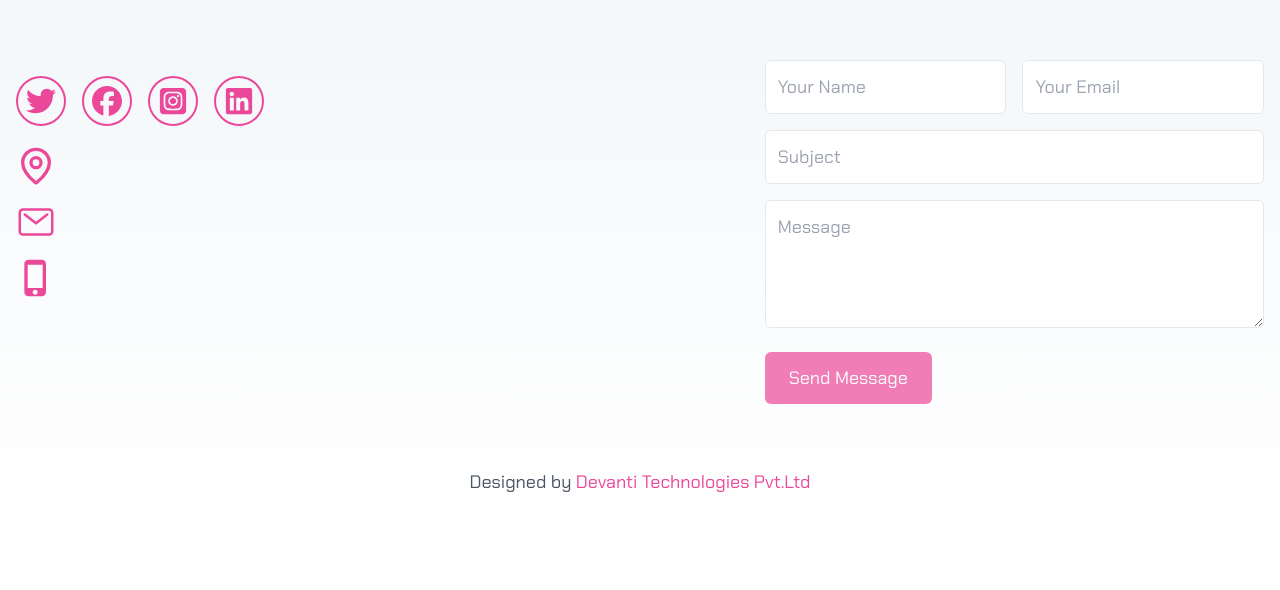
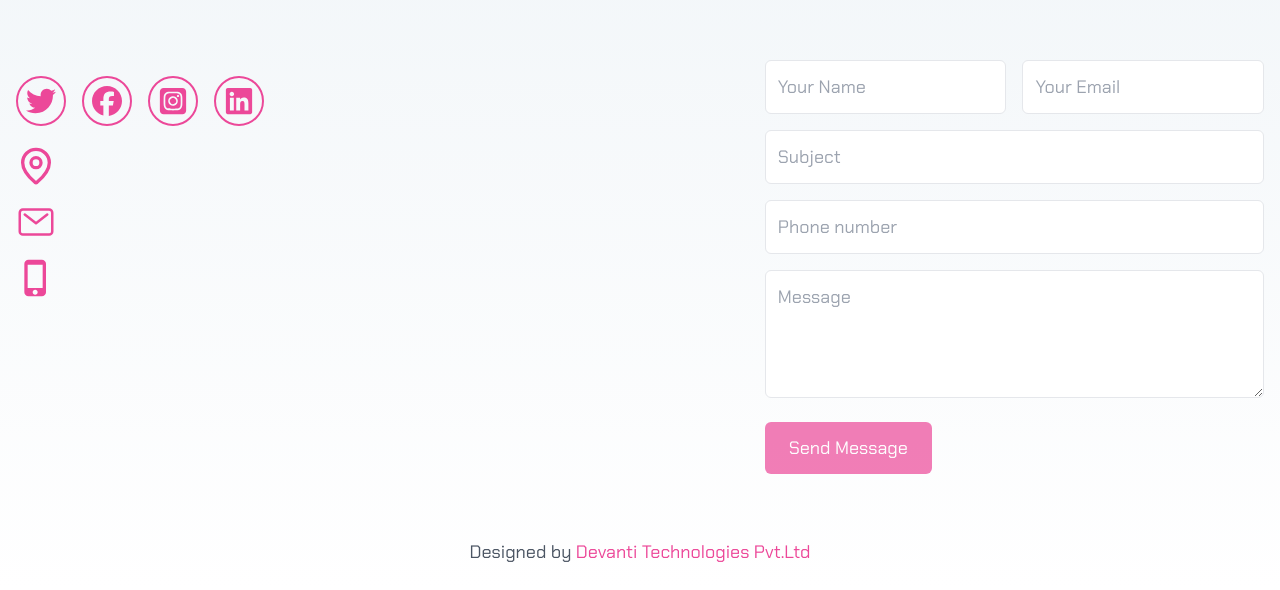
Before and after one commit to erchandraprakash1999/LonelyPortfolio-12-july, a React (Create React App) app: page / in a window 1280 px wide. Shown: the part 1950-2540 px from the top of the page. Before the commit the page ends 2470 px from the top, so only its background shows below. Built offline with nearby package versions, Linux system fonts and the light colour scheme; no server answers; a web font is replaced by a local one.

Commit message:
api linked

```diff
--- a/src/components/Contact.js
+++ b/src/components/Contact.js
@@ -1,4 +1,4 @@
-import React from 'react';
+import React, { useState } from 'react';
 import { FaLinkedin } from 'react-icons/fa';
 import { FaFacebook, FaSquareInstagram, FaTwitter } from 'react-icons/fa6';
 import { IoMailOutline } from 'react-icons/io5';
@@ -7,16 +7,96 @@ import { MdOutlinePhoneIphone } from 'react-icons/md';
 import { Element } from 'react-scroll';
 import colors from 'tailwindcss/colors';
 import { contact } from '../data';
-import {useSelector } from 'react-redux';
-const ContactForm = ({theme}) => {
-  const {portfolio} = useSelector((store)=>store)
+import { useSelector } from 'react-redux';
+import axios from 'axios';
+
+const ContactForm = ({ theme }) => {
+  const { portfolio } = useSelector((store) => store);
   const data = portfolio.user?.data;
+
+  const [fields, setFields] = useState({});
+  const [errors, setErrors] = useState({});
+
+  const ManageChange = (e) => {
+    setFields({ ...fields, [e.target.name]: e.target.value });
+  };
+
+  const manageSubmit = async (e) => {
+    e.preventDefault();
+    if (Validate()) {
+      try {
+        const response = await axios.post(
+          'https://single-portfolio.skytravelsjeddah.com/api/contact/create',
+          fields,
+          { headers: { 'Content-Type': 'application/json' } }
+        );
+        console.log("data sent successfully")
+        console.log(response.data);
+
+      } catch (error) {
+        if (error.response && error.response.status === 422) {
+          setErrors(error.response.data.errors);
+        } else {
+          console.error('Something went wrong!', error);
+        }
+      }
+    }
+  };
+
+  const Validate = () => {
+    let errorlist = {};
+    let isError = false;
+
+    if (!fields.name) {
+      isError = true;
+      errorlist.name = "Please enter the name";
+    } else {
+
+      errorlist.name = null;
+    }
+
+    if (!fields.email) {
+      isError = true;
+      errorlist.email = "Please enter the email";
+    } else {
+      errorlist.email = null;
+    }
+
+    if (!fields.message) {
+      isError = true;
+      errorlist.message = "Please enter the message";
+    } else {
+      errorlist.message = null;
+    }
+
+    if (!fields.subject) {
+      isError = true;
+      errorlist.subject = "Please enter the subject";
+    } else {
+      errorlist.subject = null;
+    }
+
+    if (!fields.phone) {
+      isError = true;
+      errorlist.phone = "Please enter the phone number";
+    } else {
+      errorlist.phone = null;
+    }
+
+    if (isError) {
+      setErrors(errorlist);
+      return false;
+    }
+
+    return true;
+  };
+
   return (
     <div className='bg-[linear-gradient(180deg,#f2f6f9,#fff)] text-lg font-ChakraPetch'>
       <Element name='contact'> <div className="pb-16"></div> </Element>
-    <div className="container mx-auto px-4 py-6  ">
+      <div className="container mx-auto px-4 py-6">
         <div className="mb-8">
-        <h2 className="text-4xl font-bold text-[#345676] pb-3 border-b-4  w-min font-RobotoSlab whitespace-nowrap" style={{borderColor:colors[theme][800]}}>{data?.contact_title}</h2>
+          <h2 className="text-4xl font-bold text-[#345676] pb-3 border-b-4 w-min font-RobotoSlab whitespace-nowrap" style={{ borderColor: colors[theme][800] }}>{data?.contact_title}</h2>
           <p className="mt-6 text-xl text-gray-600 font-Poppins">
             {data?.contact_description}
           </p>
@@ -25,39 +105,55 @@ const ContactForm = ({theme}) => {
           <div className="flex flex-col justify-between mb-8 w-full lg:w-[60%]">
             <div className="mb-4 md:mb-0">
               <div>
-          <h3 className="text-2xl font-bold uppercase " style={{color:colors[theme][600]}}>{data?.app_name}</h3>
+                <h3 className="text-2xl font-bold uppercase" style={{ color: colors[theme][600] }}>{data?.app_name}</h3>
                 <p className="mt-2 text-gray-600">
                   {data?.header_description}
                 </p>
                 <div className="flex space-x-4 mt-4">
-            <a href={contact.socialLinks.twitterURL} className="p-2 rounded-full " style={{border:`2px solid ${colors[theme][500]}`}}><FaTwitter style={{color:colors[theme][500]}} fontSize={30}></FaTwitter></a>
-            <a href={contact.socialLinks.facebookURL} className="p-2 rounded-full " style={{border:`2px solid ${colors[theme][500]}`}}><FaFacebook style={{color:colors[theme][500]}} fontSize={30}></FaFacebook></a>
-            <a href={contact.socialLinks.instagramURL} className="p-2 rounded-full " style={{border:`2px solid ${colors[theme][500]}`}}><FaSquareInstagram style={{color:colors[theme][500]}} fontSize={30}></FaSquareInstagram></a>
-            <a href={contact.socialLinks.linkedInURL} className="p-2 rounded-full " style={{border:`2px solid ${colors[theme][500]}`}}><FaLinkedin style={{color:colors[theme][500]}} fontSize={30}></FaLinkedin></a>
-
+                  <a href={contact.socialLinks.twitterURL} className="p-2 rounded-full" style={{ border: `2px solid ${colors[theme][500]}` }}><FaTwitter style={{ color: colors[theme][500] }} fontSize={30}></FaTwitter></a>
+                  <a href={contact.socialLinks.facebookURL} className="p-2 rounded-full" style={{ border: `2px solid ${colors[theme][500]}` }}><FaFacebook style={{ color: colors[theme][500] }} fontSize={30}></FaFacebook></a>
+                  <a href={contact.socialLinks.instagramURL} className="p-2 rounded-full" style={{ border: `2px solid ${colors[theme][500]}` }}><FaSquareInstagram style={{ color: colors[theme][500] }} fontSize={30}></FaSquareInstagram></a>
+                  <a href={contact.socialLinks.linkedInURL} className="p-2 rounded-full" style={{ border: `2px solid ${colors[theme][500]}` }}><FaLinkedin style={{ color: colors[theme][500] }} fontSize={30}></FaLinkedin></a>
                 </div>
               </div>
               <div className="space-y-4 my-5 text-gray-600">
-          <p  className='flex items-center' ><LuMapPin fontSize={40} className=" mr-2" style={{color:colors[theme][500]}}></LuMapPin> <span>{data?.address}</span></p>
-          <a href={`mailto:${data?.email1}`} className='flex items-center'><IoMailOutline   fontSize={40} className=" mr-2" style={{color:colors[theme][500]}}></IoMailOutline><span>{data?.email1}</span></a>
-          <a href={`tel:${data?.number1}`} style={{color:colors[theme][500]}} className='flex items-center'><MdOutlinePhoneIphone  fontSize={40} className="fas fa-phone  mr-2" ></MdOutlinePhoneIphone><span>{data?.number1}</span></a>
+                <p className='flex items-center'><LuMapPin fontSize={40} className="mr-2" style={{ color: colors[theme][500] }}></LuMapPin> <span>{data?.address}</span></p>
+                <a href={`mailto:${data?.email1}`} className='flex items-center'><IoMailOutline fontSize={40} className="mr-2" style={{ color: colors[theme][500] }}></IoMailOutline><span>{data?.email1}</span></a>
+                <a href={`tel:${data?.number1}`} style={{ color: colors[theme][500] }} className='flex items-center'><MdOutlinePhoneIphone fontSize={40} className="fas fa-phone mr-2"></MdOutlinePhoneIphone><span>{data?.number1}</span></a>
               </div>
             </div>
           </div>
-      <form className="space-y-4 w-full lg:w-[40%]">
+          <form className="space-y-4 w-full lg:w-[40%]" onSubmit={manageSubmit}>
             <div className="grid grid-cols-1 md:grid-cols-2 gap-4">
-          <input type="text" placeholder="Your Name" className="p-3 border rounded-md focus:outline-none focus:ring-2 focus:ring-pink-500" />
-          <input type="email" placeholder="Your Email" className="p-3 border rounded-md focus:outline-none focus:ring-2 focus:ring-pink-500" />
+              <input type="text" placeholder="Your Name" className="p-3 border rounded-md focus:outline-none focus:ring-2 focus:ring-pink-500" name="name" onChange={ManageChange} />
+              {errors.name ? (<h3 style={{ color: "red" }}>{errors.name}</h3>) : ""}
+              <input type="email" placeholder="Your Email" className="p-3 border rounded-md focus:outline-none focus:ring-2 focus:ring-pink-500" name="email" onChange={ManageChange} />
+              {errors.email ? (<h3 style={{ color: "red" }}>{errors.email}</h3>) : ""}
             </div>
-        <input type="text" placeholder="Subject" className="w-full p-3 border rounded-md focus:outline-none focus:ring-2 focus:ring-pink-500" />
-        <textarea placeholder="Message" className="w-full p-3 border rounded-md focus:outline-none focus:ring-2 focus:ring-pink-500 h-32"></textarea>
-        <button type="submit" className=" mx-auto w-fit px-6 py-3 opacity-70  text-white rounded-md hover:opacity-100" style={{backgroundColor:colors[theme][500]}}>Send Message</button>
+            <input type="text" placeholder="Subject" className="w-full p-3 border rounded-md focus:outline-none focus:ring-2 focus:ring-pink-500" name="subject" onChange={ManageChange} />
+            {errors.subject ? (<h3 style={{ color: "red" }}>{errors.subject}</h3>) : ""}
+            <div>
+      <input
+        type="number"
+        placeholder="Phone number"
+        className="w-full p-3 border rounded-md focus:outline-none focus:ring-2 focus:ring-pink-500 custom-number-input"
+        name="phone"
+        onChange={ManageChange}
+        inputMode="numeric"
+        id="counter-rem"
+      />
+      {errors.phone ? (<h3 style={{ color: "red" }}>{errors.phone}</h3>) : ""}
+
+    </div>
+            {errors.phone ? (<h3 style={{ color: "red" }}>{errors.phone}</h3>) : ""}
+            <textarea placeholder="Message" className="w-full p-3 border rounded-md focus:outline-none focus:ring-2 focus:ring-pink-500 h-32" name="message" onChange={ManageChange}></textarea>
+            {errors.message ? (<h3 style={{ color: "red" }}>{errors.message}</h3>) : ""}
+            <button type="submit" className="mx-auto w-fit px-6 py-3 opacity-70 text-white rounded-md hover:opacity-100" style={{ backgroundColor: colors[theme][500] }}>Send Message</button>
           </form>
         </div>
         <footer className="mt-16 text-center text-gray-600">
-        {/* <p>&copy; Copyright <span style={{color:colors[theme][500]}}>Lonely</span>. All Rights Reserved</p> */}
           <p>{data?.copyright_description}</p>
-        <p>Designed by <a href="https://devanti.com" style={{color:colors[theme][500]}}>Devanti Technologies Pvt.Ltd</a></p>
+          <p>Designed by <a href="https://devanti.com" style={{ color: colors[theme][500] }}>Devanti Technologies Pvt.Ltd</a></p>
         </footer>
       </div>
     </div>
--- a/src/index.css
+++ b/src/index.css
@@ -11,3 +11,13 @@ code {
   font-family: source-code-pro, Menlo, Monaco, Consolas, 'Courier New',
     monospace;
 }
+#counter-rem::-webkit-outer-spin-button,
+#counter-rem::-webkit-inner-spin-button {
+  -webkit-appearance: none;
+  margin: 0;
+}
+
+/* Hide the spinner controls for Firefox */
+#counter-rem {
+  -moz-appearance: textfield;
+}
```
Also changed, not shown: src/RequestServices/PortFolioActions.js (+14 -14 lines), src/components/About.js (+11 -10 lines). Lines whose indentation alone changed are shown as unchanged.
